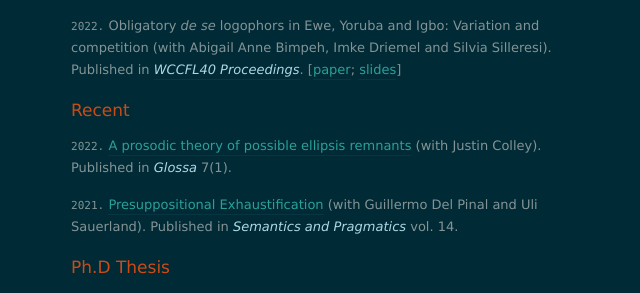
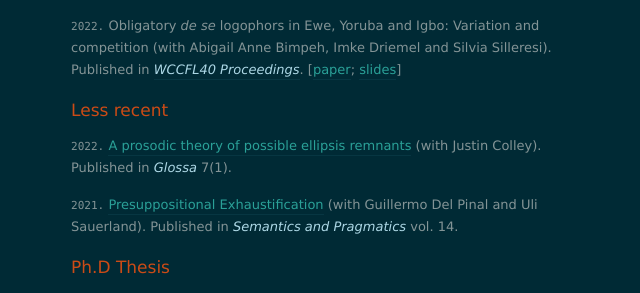
Before and after one commit to itaibassi/itaibassi.github.io, a Jekyll site: the page built from papers/index.markdown, in a window 1280 px wide. Shown: the part 1141-1434 px from the top of the page, without its empty margins (319-959 px from the left). Built offline with Jekyll 4.4.1, drawn with Linux system fonts in a browser that asks for light colours; nearby versions of some CDN libraries.

Commit message:
Update index.markdown

```diff
--- a/papers/index.markdown
+++ b/papers/index.markdown
@@ -47,7 +47,7 @@ dependencies](https://link.springer.com/epdf/10.1007/s11050-025-09242-x?sharing_
 [[paper](hhttp://www.lingref.com/cpp/wccfl/40/paper3692.pdf); [slides](https://osf.io/p8gsv/)]
 
 
-# Recent
+# Less recent
 
 
 `2022.` [A prosodic theory of possible ellipsis remnants](https://www.glossa-journal.org/article/id/5747/) (with Justin Colley). Published in *<font color="lightblue"> Glossa </font>* 7(1).
```
